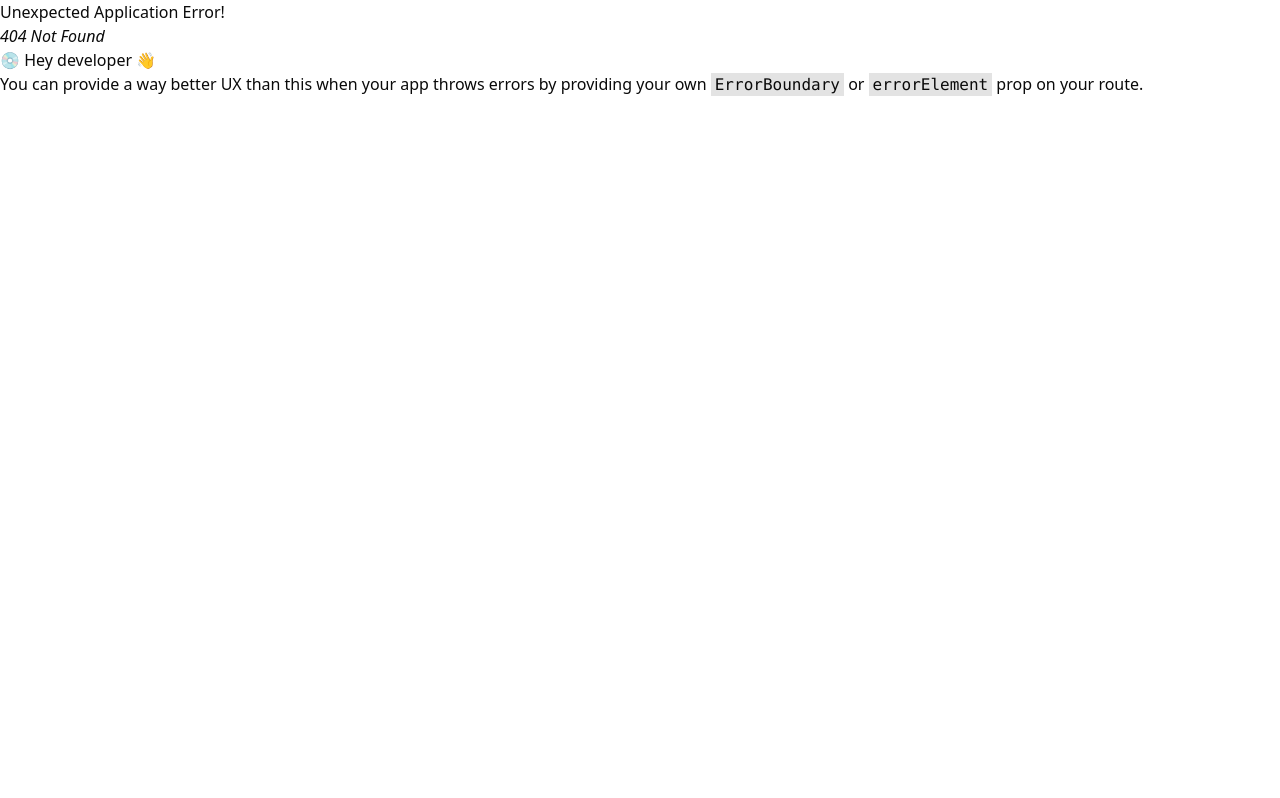
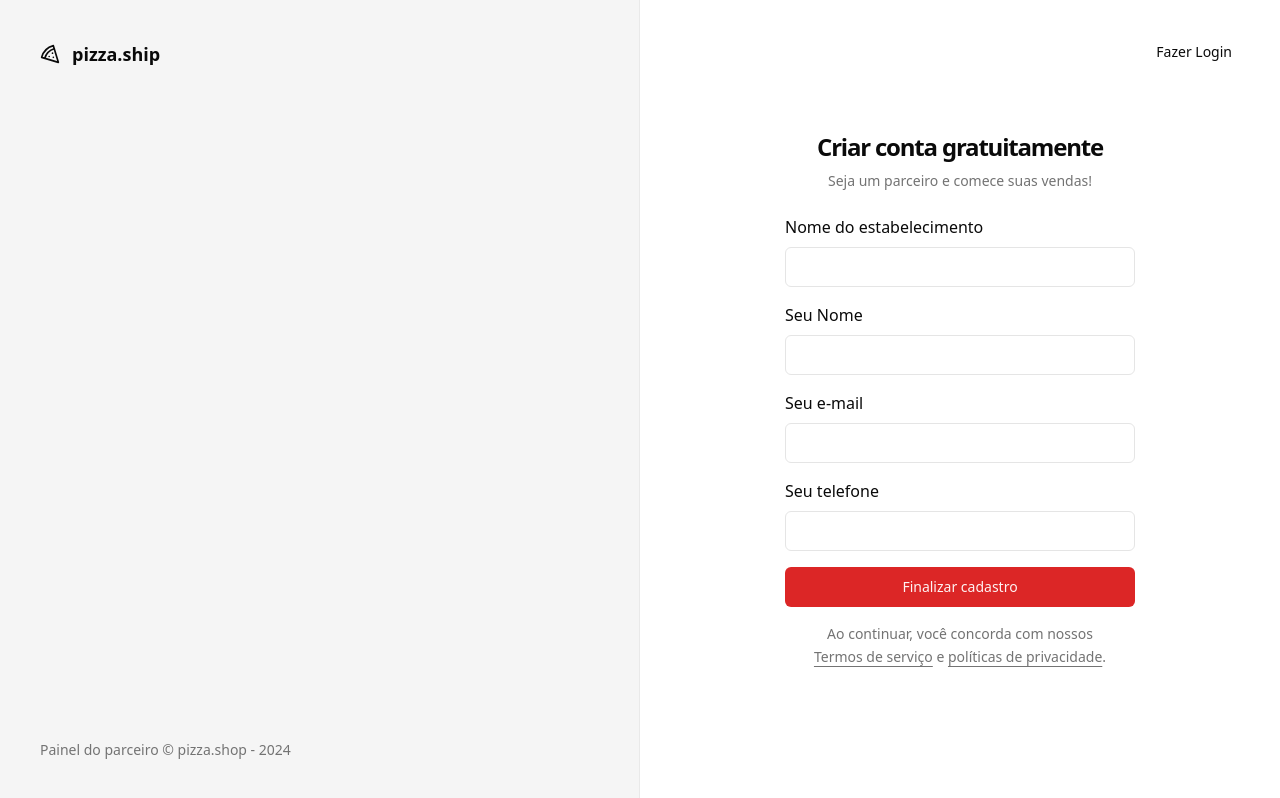
Before and after one commit to victorlucass/pizzashop-web, a React (Vite) app: page /sign-up in a window 1280 px wide. Before the commit this address had no page. Built offline with nearby package versions, Linux system fonts and the light colour scheme.

Commit message:
feat: create page sign-up

```diff
--- a/src/pages/_layout/auth.tsx
+++ b/src/pages/_layout/auth.tsx
@@ -15,7 +15,7 @@ export function AuthLayout() {
             Painel do parceiro &copy; pizza.shop - {new Date().getFullYear()}
           </footer>
         </div>
-        <main className="flex flex-col items-center justify-center">
+        <main className="relative flex flex-col items-center justify-center">
           <Outlet />
         </main>
       </div>
--- a/src/pages/auth/sign-in.tsx
+++ b/src/pages/auth/sign-in.tsx
@@ -1,6 +1,7 @@
 import { Label } from '@radix-ui/react-label'
 import { Helmet } from 'react-helmet-async'
 import { useForm } from 'react-hook-form'
+import { Link } from 'react-router-dom'
 import { toast } from 'sonner'
 import { z } from 'zod'
 
@@ -23,21 +24,17 @@ export function SignIn() {
   } = useForm<SignInFormData>()
 
   async function handleSignIn(data: SignInFormData) {
-    try {
-      console.log(data)
-      await new Promise((resolver) => setTimeout(resolver, 2000))
-      throw new Error('Algo deu errado. Tente novamente mais tarde.')
-      toast.success('Enviamos um link de verificação para o seu e-mail.')
-    } catch (error: any) {
-      console.log(error)
-      toast.error(error.message)
-    }
+    toast.success('Login realizado com sucesso!')
+    return data
   }
 
   return (
     <>
       <Helmet title="Login" />
       <div className="p-8">
+        <Button asChild className="absolute right-8 top-8" variant="ghost">
+          <Link to="/sign-up">Novo estabelecimento</Link>
+        </Button>
         <div className="flex w-[350px] flex-col justify-center gap-6">
           <div className="flex flex-col gap-2 text-center">
             <h1 className="text-2xl font-semibold tracking-tighter">
@@ -68,4 +65,5 @@ export function SignIn() {
   tracking-tighter: vai deixar a font um pouco mais grudada.
   register: vai registrar os dados/campos do formulário.
   handleSubmit: vai processar os dados do formulário.
+  hasChildren -> Button: ele vai transformar o elemento em um Slot, quer dizer, que todos os elementos do Button será incluídos no componente filho, por exemplo, o className.
 */
--- /dev/null
+++ b/src/pages/auth/sign-up.tsx
@@ -0,0 +1,111 @@
+import { Label } from '@radix-ui/react-label'
+import { Helmet } from 'react-helmet-async'
+import { useForm } from 'react-hook-form'
+import { Link, useNavigate } from 'react-router-dom'
+import { toast } from 'sonner'
+import { z } from 'zod'
+
+import { Button } from '@/components/ui/button'
+import { Input } from '@/components/ui/input'
+
+const signUpFormSchema = z.object({
+  restaurantName: z.string().min(3, { message: 'Nome inválido' }),
+  managerName: z.string().min(3, { message: 'Nome inválido' }),
+  phone: z.string().min(3, { message: 'Telefone inválido' }),
+  email: z.string().email({ message: 'E-mail inválido' }),
+})
+
+type SignUpFormData = z.infer<typeof signUpFormSchema>
+
+export function SignUp() {
+
+  const navigate = useNavigate()
+
+  const {
+    register,
+    handleSubmit,
+    formState: { isSubmitting },
+  } = useForm<SignUpFormData>()
+
+  async function handleSignUp(data: SignUpFormData) {
+    try {
+      console.log(data)
+      await new Promise((promise) => setTimeout(promise, 2000))
+      toast.success('Restaurante cadastrado com sucesso!', {
+        action: {
+          label: 'Login',
+          onClick: () => navigate('/sign-in'),
+        },
+      })
+    } catch (error: any) {
+      toast.error(error.message)
+    }
+  }
+
+  return (
+    <>
+      <Helmet title="Cadastro" />
+      <div className="p-8">
+        <Button asChild className="absolute right-8 top-8" variant="ghost">
+          <Link to="/sign-in">Fazer Login</Link>
+        </Button>
+        <div className="flex w-[350px] flex-col justify-center gap-6">
+          <div className="flex flex-col gap-2 text-center">
+            <h1 className="text-2xl font-semibold tracking-tighter">
+              Criar conta gratuitamente
+            </h1>
+            <p className="text-sm text-muted-foreground">
+              Seja um parceiro e comece suas vendas!
+            </p>
+          </div>
+
+          <form onSubmit={handleSubmit(handleSignUp)} className="space-y-4">
+            <div className="space-y-2">
+              <Label htmlFor="restaurantName">Nome do estabelecimento</Label>
+              <Input
+                id="restaurantName"
+                type="text"
+                {...register('restaurantName')}
+              />
+            </div>
+            <div className="space-y-2">
+              <Label htmlFor="managerName">Seu Nome</Label>
+              <Input
+                id="managerName"
+                type="text"
+                {...register('managerName')}
+              />
+            </div>
+            <div className="space-y-2">
+              <Label htmlFor="email">Seu e-mail</Label>
+              <Input id="email" type="email" {...register('email')} />
+            </div>
+            <div className="space-y-2">
+              <Label htmlFor="phone">Seu telefone</Label>
+              <Input id="phone" type="tel" {...register('phone')} />
+            </div>
+            <Button disabled={isSubmitting} className="w-full" type="submit">
+              Finalizar cadastro
+            </Button>
+            <p className="px-6 text-center text-sm leading-relaxed text-muted-foreground">
+              Ao continuar, você concorda com nossos{' '}
+              <a href="#" className="underline underline-offset-4">
+                Termos de serviço
+              </a>{' '}
+              e{' '}
+              <a href="#" className="underline underline-offset-4">
+                políticas de privacidade
+              </a>
+              .
+            </p>
+          </form>
+        </div>
+      </div>
+    </>
+  )
+}
+
+/**
+ ANOTAÇÕES -----------------------------------------------------
+ underline-offset-4: para dar um espacamento entre o texto e a linha
+ */
--- a/src/routes.tsx
+++ b/src/routes.tsx
@@ -4,6 +4,7 @@ import { AppLayout } from './pages/_layout/app'
 import { AuthLayout } from './pages/_layout/auth'
 import { Dashboard } from './pages/app/dashboard'
 import { SignIn } from './pages/auth/sign-in'
+import { SignUp } from './pages/auth/sign-up'
 export const routes = createBrowserRouter([
   {
     path: '/',
@@ -23,6 +24,10 @@ export const routes = createBrowserRouter([
         path: '/sign-in',
         element: <SignIn />,
       },
+      {
+        path: '/sign-up',
+        element: <SignUp />,
+      },
     ],
   },
 ])
```
